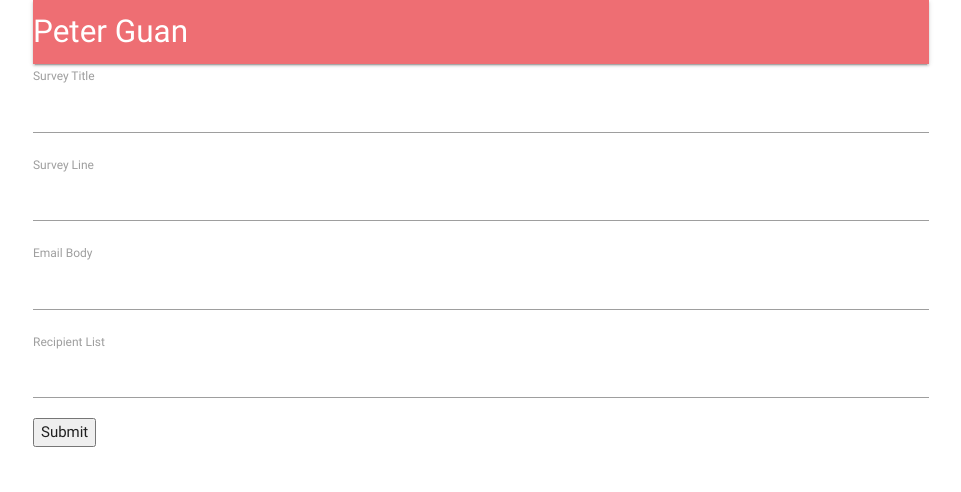
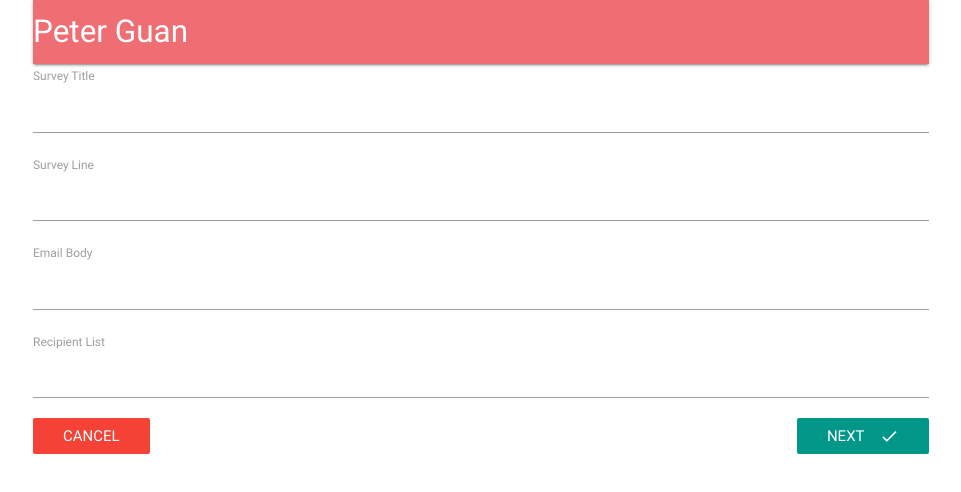
Before and after one commit to jilianggqq/React_Node_Mongo, a React (Create React App) app in the folder client/: page /surveys/new in a window 1280 px wide. Shown: the top 492 px of the page, without its empty margins (159-1120 px from the left). Built offline with nearby package versions, Linux system fonts and the light colour scheme; no server answers.

Commit message:
survey form

```diff
--- a/client/src/components/surveys/SurveyField.jsx
+++ b/client/src/components/surveys/SurveyField.jsx
@@ -1,7 +1,8 @@
 // survey field contains logic to render a single lable and text input
 import React from "react";
 
-export default ({ input, label }) => {
+export default ({ input, label, meta }) => {
+  console.log(meta);
   return (
     <div>
       <label>{label}</label>
--- a/client/src/components/surveys/SurveyForm.jsx
+++ b/client/src/components/surveys/SurveyForm.jsx
@@ -1,7 +1,8 @@
 import React from "react";
+import _ from "lodash";
 import { reduxForm, Field } from "redux-form";
+import { Link } from "react-router-dom";
 import SurveyField from "./SurveyField";
-import _ from "lodash";
 
 const FIELDS = [
   {
@@ -43,14 +44,32 @@
       <div>
         <form onSubmit={this.props.handleSubmit(values => console.log(values))}>
           {this.renderFields()}
-          <button type="submit">Submit</button>
+          <Link to="/surveys" className="red btn-flat white-text">
+            Cancel
+          </Link>
+          <button type="submit" className="teal btn-flat right white-text">
+            Next
+            <i className="material-icons right">done</i>
+          </button>
         </form>
       </div>
     );
   }
 }
 
+function validate(values) {
+  // console.log(values, values);
+  const errors = {};
+
+  if (!values.title) {
+    errors.title = "You must provide a title";
+  }
+
+  return errors;
+}
+
 // take only one argument that we will want to use to customize how our form behaves.
 export default reduxForm({
+  validate,
   form: "surveyForm"
 })(SurveyForm);
```
Also changed, not shown: 1 other file (tests, documents, lock files or other folders).
